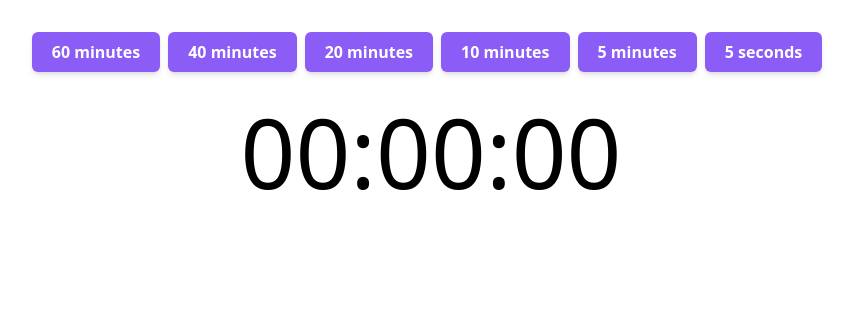
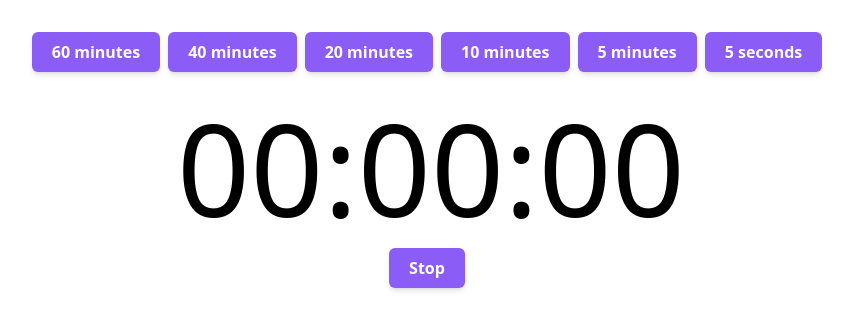
Before and after one commit to jonnochoo/timer, a Nuxt app: page / in a window 1280 px wide. Shown: the top 330 px of the page, without its empty margins (209-1062 px from the left). Built offline with nearby package versions, Linux system fonts and the light colour scheme.

Commit message:
fix: issues with not clearing previous timeoutinterval

```diff
--- a/app.vue
+++ b/app.vue
@@ -1,28 +1,32 @@
 <template>
     <div class="container mx-auto">
         <div class="m-8 flex justify-center">
-            <button class="btn-primary" @click="timer.start(60)">
+            <button class="btn-primary" @click="timer.start(0, 60)">
                 60 minutes
             </button>
-            <button class="btn-primary" @click="timer.start(40)">
+            <button class="btn-primary" @click="timer.start(0, 40)">
                 40 minutes
             </button>
-            <button class="btn-primary" @click="timer.start(20)">
+            <button class="btn-primary" @click="timer.start(0, 20)">
                 20 minutes
             </button>
-            <button class="btn-primary" @click="timer.start(10)">
+            <button class="btn-primary" @click="timer.start(0, 10)">
                 10 minutes
             </button>
-            <button class="btn-primary" @click="timer.start(5)">
+            <button class="btn-primary" @click="timer.start(0, 5)">
                 5 minutes
             </button>
-            <button class="btn-primary" @click="timer.start(0, 5)">
+            <button class="btn-primary" @click="timer.start(0, 0, 5)">
                 5 seconds
             </button>
         </div>
 
-        <div class="flex justify-center text-8xl font-extralight">
+        <div class="flex justify-center text-9xl font-extralight">
             {{ timer.display }}
+        </div>
+
+        <div class="mt-4 flex justify-center">
+            <button @click="timer.stop" class="btn-primary">Stop</button>
         </div>
     </div>
 </template>
@@ -33,19 +37,35 @@ import '~/assets/main.css'
 import { intervalToDuration, addMinutes, addSeconds } from 'date-fns'
 
 const timer = reactive({
+    audio: null as Audio,
+    hours: 0,
     minutes: 0,
     seconds: 0,
     display: '00:00:00',
     timestamp: new Date(),
     setIntervalId: null as Timeout,
-    start: function (minutes: number, seconds: number = 0) {
+    start: function (hours: number, minutes: number, seconds: number = 0) {
+        this.audio = new Audio()
+        this.audio.src = 'service-bell-ring-14610.mp3'
+        this.audio.preload = 'auto'
+
+        this.hours = hours
         this.minutes = minutes
         this.seconds = seconds
         this.timestamp = new Date()
-        this.update()
-        this.setIntervalId = setInterval(() => {
-            this.update()
-        }, 1000)
+        this.formatDisplay(hours, minutes, seconds)
+        setTimeout(() => {
+            this.setIntervalId = setInterval(() => {
+                this.update()
+            }, 1000)
+        })
+    },
+    stop: function () {
+        clearInterval(this.setIntervalId)
+        this.hours = 0
+        this.minutes = 0
+        this.seconds = 0
+        this.display = '--:--:--'
     },
     update: function () {
         const start = new Date()
@@ -53,20 +73,27 @@ const timer = reactive({
             addMinutes(timer.timestamp, this.minutes),
             this.seconds
         )
-        if (start > end) {
-            console.log('done', this.setIntervalId)
+        if (start >= end) {
+            this.audio.play()
+            console.log('completed', this.setIntervalId)
             clearInterval(this.setIntervalId)
             return
         }
-
         let duration = intervalToDuration({
             end: end,
             start: start,
         })
-        const hour = (duration.hours?.toString() ?? '00').padStart(2, '0')
-        const minutes = (duration.minutes?.toString() ?? '00').padStart(2, '0')
-        const seconds = (duration.seconds?.toString() ?? '00').padStart(2, '0')
-        this.display = `${hour}:${minutes}:${seconds}`
+        this.formatDisplay(duration.hours, duration.minutes, duration.seconds)
+    },
+    formatDisplay(hours: number, minutes: number, seconds: number) {
+        const hour = (hours?.toString() ?? '00').padStart(2, '0')
+        const min = (minutes?.toString() ?? '00').padStart(2, '0')
+        const sec = (seconds?.toString() ?? '00').padStart(2, '0')
+        this.display = `${hour}:${min}:${sec}`
     },
 })
+
+useHead({
+    title: computed(() => timer.display),
+})
 </script>
```
Also changed, not shown: 1 other file (tests, documents, lock files or other folders).
